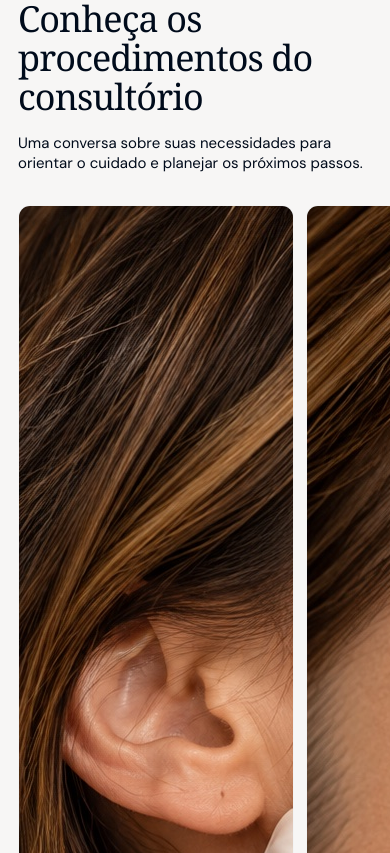
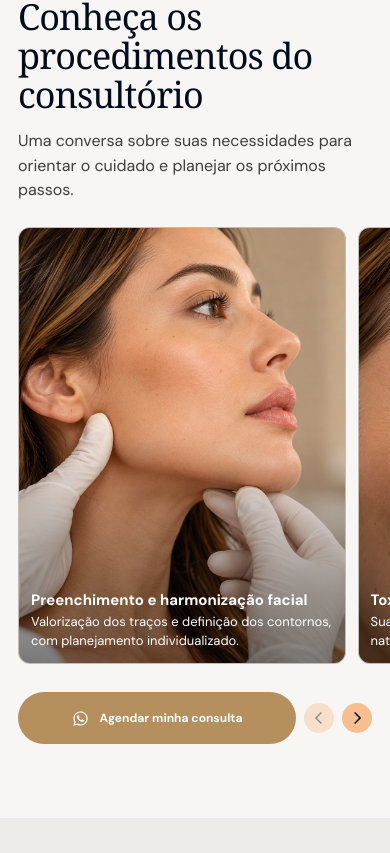
Before and after one commit to Anacruz-dermato/site, a React (Vite) app: page / in a window 390 px wide. Shown: the part 3311-4164 px from the top of the page. Built offline with nearby package versions, Linux system fonts and the light colour scheme; a web font is replaced by a local one.

Commit message:
Match treatment cards to Figma design

```diff
--- a/src/styles.css
+++ b/src/styles.css
@@ -102,3 +102,41 @@
 .scroll-control:focus-visible{outline:2px solid var(--ink);outline-offset:3px}
 @media(max-width:700px){.section-support{margin-top:16px;gap:12px}.section-support>p{font-size:15px}.reviews .section-support>p{font-size:15px}.reviews-heading .section-support{margin-top:16px}}
 @media(prefers-reduced-motion:reduce){.scroll-control{transition:none}}
+
+/* Treatments rail: Figma's full-photo cards and bottom navigation row. */
+.treatments.section{padding:80px max(5.5vw,calc((100vw - 1280px)/2));}
+.treatments .section-heading.compact{display:flex;align-items:center;justify-content:space-between;gap:40px;margin:0 0 20px;}
+.treatments .compact h2{max-width:600px;font-size:32px;line-height:1.12;letter-spacing:-.025em;}
+.treatments .section-support{max-width:427px;}
+.treatments .section-support>p{font-size:20px;line-height:1.5;margin:0;color:var(--muted);}
+.treatments .treatment-grid{display:flex;gap:16px;margin:0 0 32px;padding:0 0 2px;overflow-x:auto;scroll-snap-type:x mandatory;scrollbar-width:none;}
+.treatments .treatment-grid::-webkit-scrollbar{display:none;}
+.treatments .treatment-card{position:relative;isolation:isolate;flex:0 0 360px;height:480px;min-height:0;padding:0;display:flex;align-items:flex-end;overflow:hidden;border:1px solid #0000001a;border-radius:12px;background:#d8d1c9;color:#fff;scroll-snap-align:start;}
+.treatments .treatment-card::after{content:"";position:absolute;inset:0;z-index:-0;background:linear-gradient(180deg,transparent 48%,rgba(0,0,0,.5) 100%);pointer-events:none;}
+.treatments .treatment-image{position:absolute;inset:0;z-index:-1;width:100%;height:100%;object-fit:cover;object-position:center;transition:transform 500ms var(--ease);}
+@media(hover:hover) and (pointer:fine){.treatments .treatment-card:hover .treatment-image{transform:scale(1.035);}}
+.treatments .treatment-info{position:relative;z-index:1;width:100%;min-height:0;padding:12px;color:#fff;}
+.treatments .treatment-info h3{font-size:16px;line-height:1.2;margin:0 0 4px;font-weight:700;}
+.treatments .treatment-info p{font-size:14px;line-height:1.5;margin:0;color:#fff;}
+.treatment-actions{display:flex;align-items:center;justify-content:space-between;gap:20px;min-height:56px;}
+.treatment-actions .button{min-height:56px;padding:16px 24px;}
+.treatments .scroll-controls{gap:12px;}
+.treatments .scroll-control{width:32px;height:32px;}
+@media(max-width:1000px){.treatments .treatment-card{flex-basis:320px;height:450px;}}
+@media(max-width:700px){
+ .treatments.section{padding:68px 22px 72px;}
+ .treatments .section-heading.compact{display:block;margin-bottom:24px;}
+ .treatments .compact h2{max-width:520px;font-size:36px;line-height:1.08;margin:0 0 14px;}
+ .treatments .section-support{max-width:520px;margin:0;}
+ .treatments .section-support>p{font-size:16px;line-height:1.55;}
+ .treatments .treatment-grid{width:calc(100% + 44px);margin:0 -22px 24px;padding:0 22px 2px;gap:12px;scroll-padding-inline-start:22px;}
+ .treatments .treatment-card{flex:0 0 min(82vw,360px);height:auto;aspect-ratio:3/4;}
+ .treatments .treatment-info{padding:12px;}
+ .treatments .treatment-info h3{font-size:15px;}
+ .treatments .treatment-info p{font-size:13px;line-height:1.45;}
+ .treatment-actions{gap:12px;}
+ .treatment-actions .button{flex:1;min-height:52px;padding:12px 14px;font-size:13px;}
+ .treatments .scroll-controls{gap:8px;}
+ .treatments .scroll-control,.treatments .scroll-control img{width:30px;height:30px;}
+}
+@media(max-width:390px){.treatments.section{padding-inline:18px;}.treatments .treatment-grid{width:calc(100% + 36px);margin-inline:-18px;padding-inline:18px;scroll-padding-inline-start:18px}.treatments .treatment-card{flex-basis:84vw}.treatment-actions{gap:8px}.treatment-actions .button{padding-inline:10px;font-size:12px}}
```
